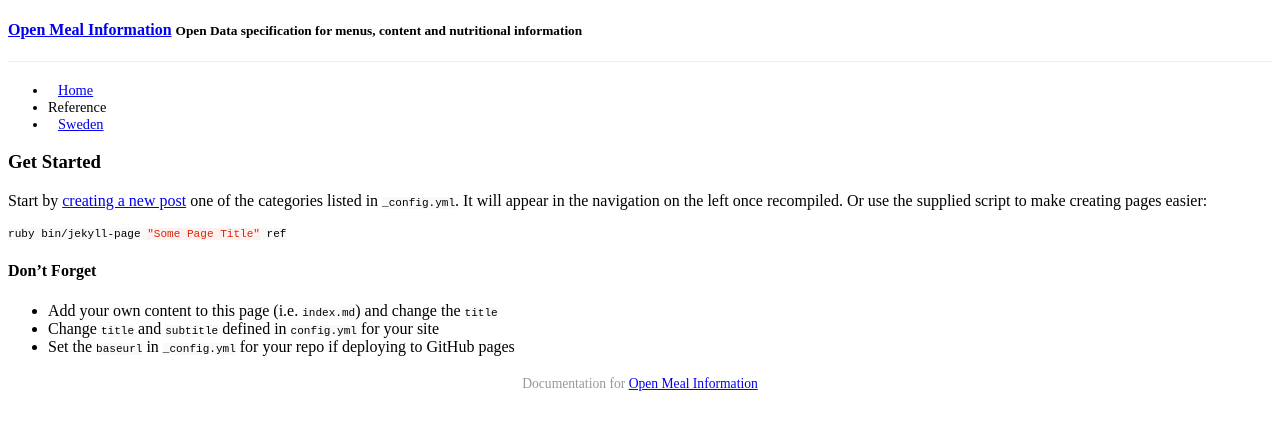
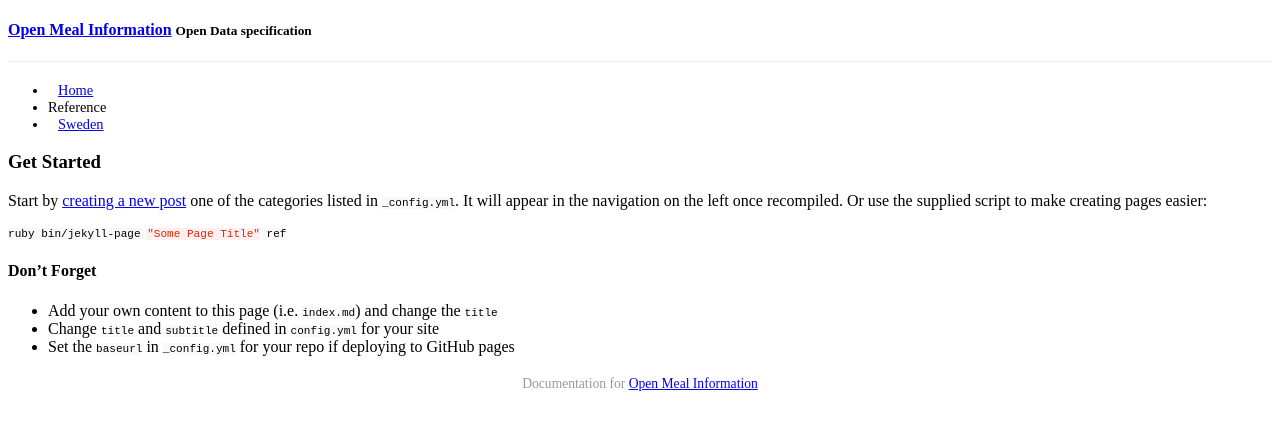
Before and after one commit to Orebrokommun/Open-Meal-Information, a Jekyll site: the page built from index.md, in a window 1280 px wide. Shown: the top 430 px of the page. Built offline with Jekyll 4.4.1, drawn with Linux system fonts in a browser that asks for light colours; Markdown is read by kramdown in place of the engine named in the settings; a style sheet for code colours, icons or effects is not loaded.

```diff
--- a/_config.yml
+++ b/_config.yml
@@ -1,6 +1,6 @@
 # Site title and subtitle. This is used in _includes/header.html
 title: 'Open Meal Information'
-subtitle: 'Open Data specification for menus, content and nutritional information'
+subtitle: 'Open Data specification'
 
 # Enable/show navigation. There are there options:
 #   0 - always hide
@@ -22,7 +22,7 @@ sections: [
 
 # Keep as an empty string if served up at the root. If served up at a specific
 # path (e.g. on GitHub pages) leave off the trailing slash, e.g. /my-project
-baseurl: ''
+baseurl: '/Open-Meal-Information'
 
 # Dates are not included in permalinks
 permalink: none
```
